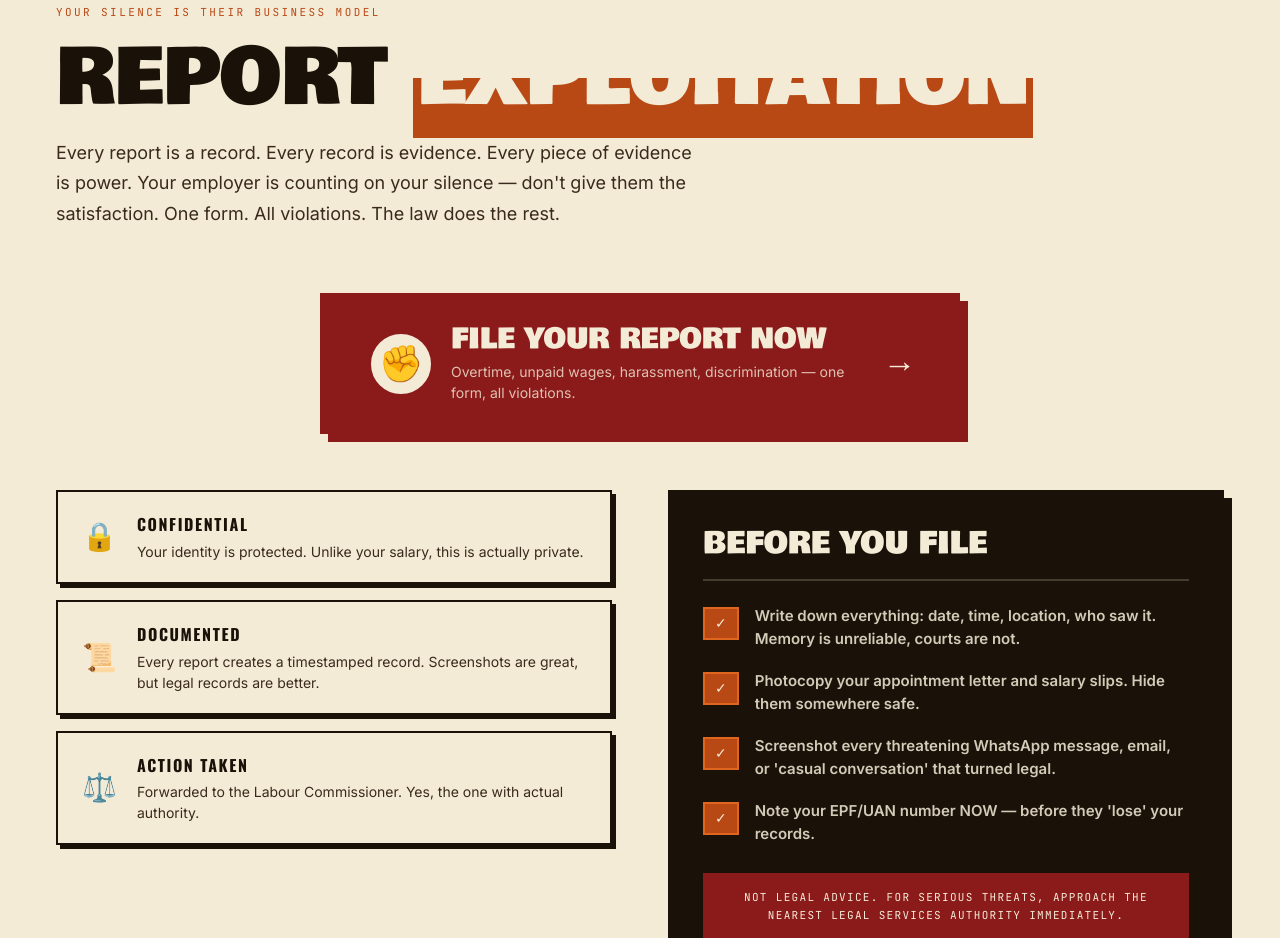
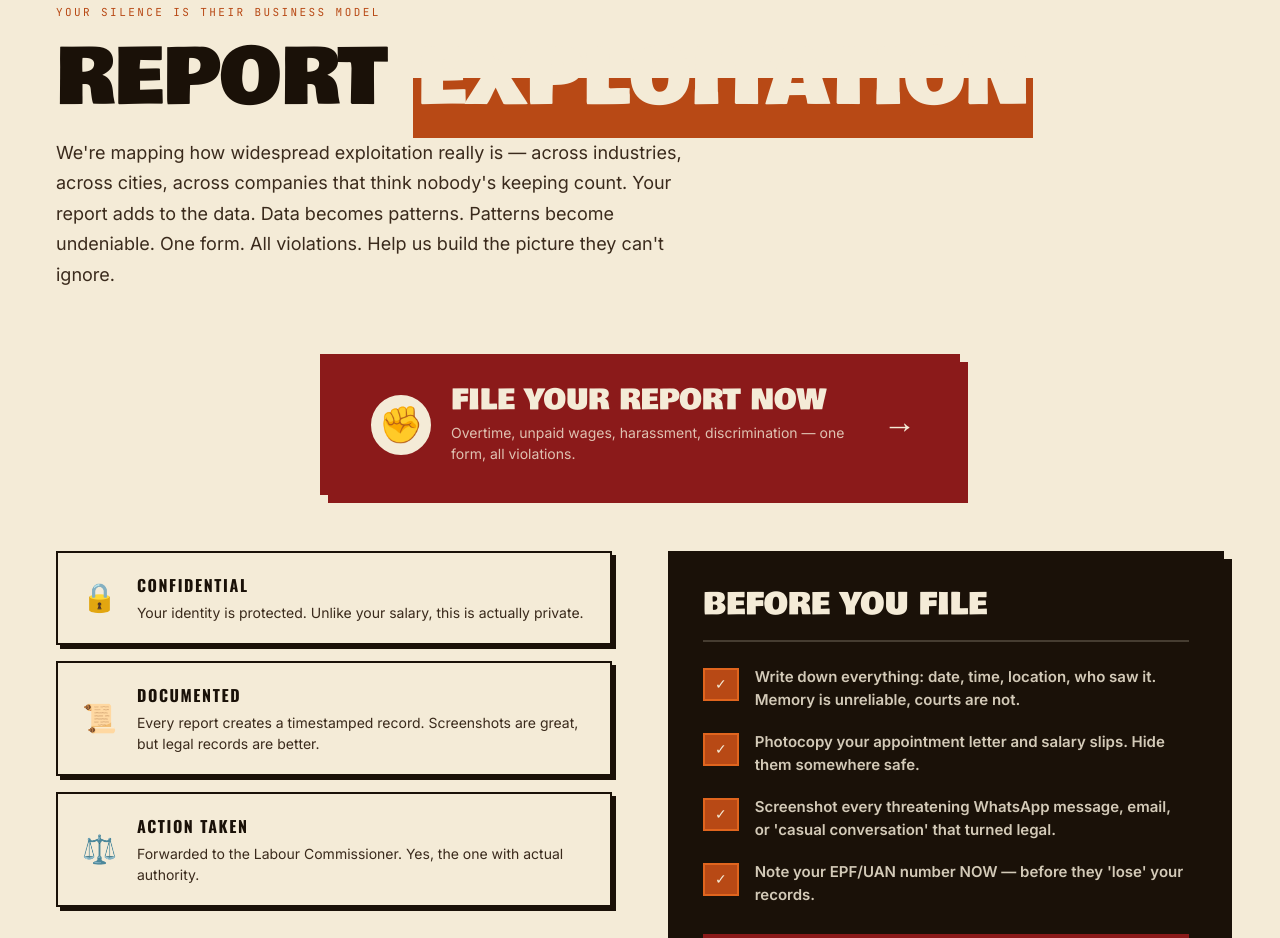
Before and after one commit to ash123mani/djp, a Next.js app: page / in a window 1280 px wide. Shown: the part 6600-7538 px from the top of the page. Built offline with nearby package versions, Linux system fonts and the light colour scheme.

Commit message:
Update report section copy to reflect data-gathering mission

```diff
--- a/src/app/page.tsx
+++ b/src/app/page.tsx
@@ -850,7 +850,7 @@ function ReportSection() {
             </span>
           </h2>
           <p style={{ color: "var(--color-ink-2)", fontSize: 18, lineHeight: 1.7, maxWidth: 640 }}>
-            Every report is a record. Every record is evidence. Every piece of evidence is power. Your employer is counting on your silence — don&apos;t give them the satisfaction. One form. All violations. The law does the rest.
+            We&apos;re mapping how widespread exploitation really is — across industries, across cities, across companies that think nobody&apos;s keeping count. Your report adds to the data. Data becomes patterns. Patterns become undeniable. One form. All violations. Help us build the picture they can&apos;t ignore.
           </p>
         </div>
 
```
